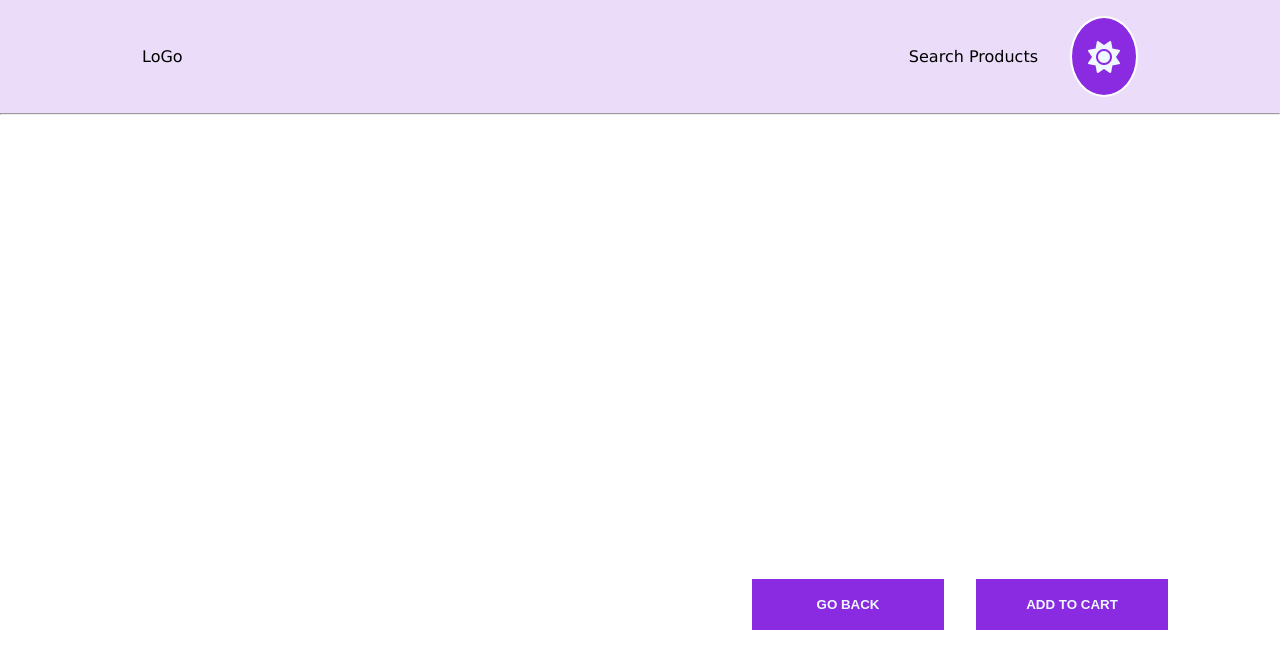
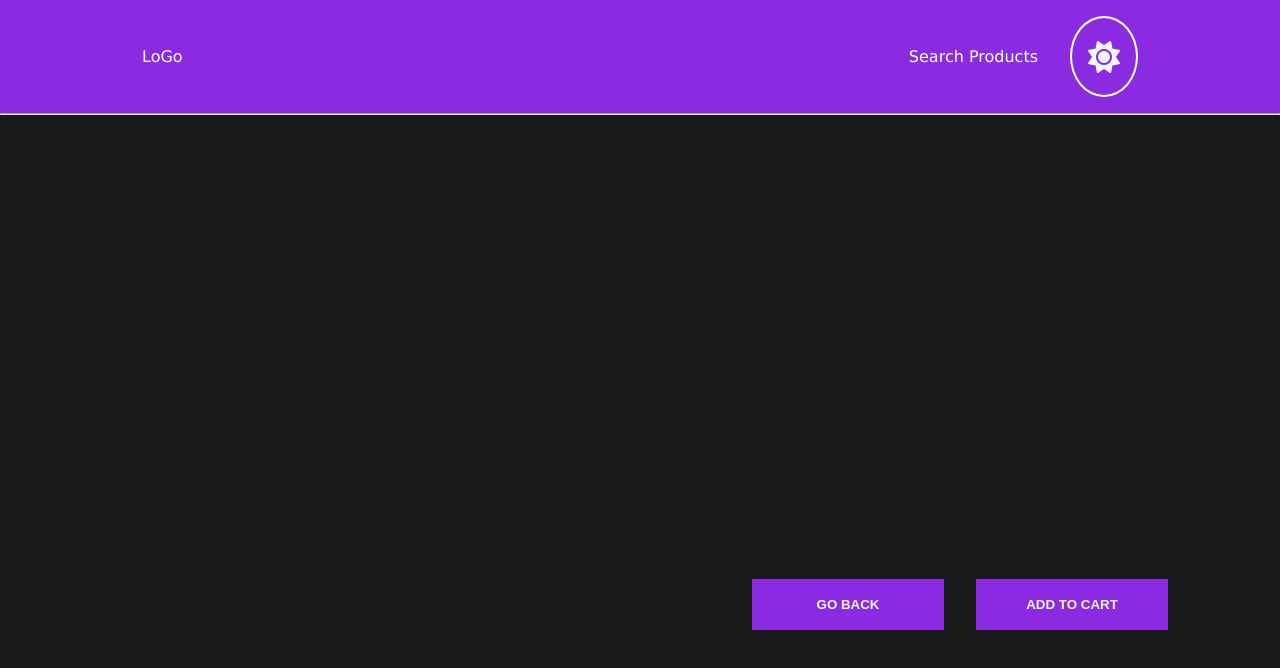
Before and after one commit to sandyFit/products-api-request-js, a website: page detail.html in a window 1280 px wide. Both pictures are taken after a click on the button 1104 px from the left and 56 px from the top of the page. Drawn offline with nearby package versions, Linux system fonts and the light colour scheme; no server answers.

Commit message:
Add dark mode functionality with theme toggle

```diff
--- a/detail.html
+++ b/detail.html
@@ -19,7 +19,7 @@
             <li><a href="/">LoGo</a></li>
             <li><a href="/filterProducts.html">Search Products</a></li>
         </ul>
-        <button class="nav-btn"><i class="fa-solid fa-sun"></i></button>
+        <button id="theme-btn" class="nav-btn"><i class="fa-solid fa-sun"></i></button>
     </nav>
     <hr>
 
--- a/scripts/detail.js
+++ b/scripts/detail.js
@@ -1,14 +1,28 @@
 // detail.js
+document.addEventListener("DOMContentLoaded", function () {
+	const goBackBtn = document.querySelector(".go-back-btn");
+
+	goBackBtn.addEventListener("click", () => {
+		// Navigate back to the previous page
+		window.history.back();
+    });
+
+
+    // Change Theme
+	const changeTheme = () => {
+		const body = document.querySelector("body");
+		body.classList.toggle("dark");
+	};
+
+	const themeBtn = document.querySelector("#theme-btn");
+	themeBtn.addEventListener("click", changeTheme);
+
 	const apiUrl = "https://dummyjson.com/products";
 	const urlParams = new URLSearchParams(window.location.search);
-const id = urlParams.get('id'); // Assuming the ID is passed as a query parameter
+	const id = urlParams.get("id"); // Assuming the ID is passed as a query parameter
 
-axios
-	.get(`${apiUrl}/${id}`)
-    .then((response) => {
-
+	axios.get(`${apiUrl}/${id}`).then((response) => {
 		const container = document.querySelector(".detail-container");
-
 
 		// Updating title and card
 		container.innerHTML += `
@@ -26,11 +40,5 @@ axios
                     </div>
                 </div>
             `;
-
-        const goBackBtn = document.querySelector('.go-back-btn')
-
-        goBackBtn.addEventListener('click', () => {
-            // Navigate back to the previous page
-            window.history.back();
-        })
-	})
+	});
+});
--- a/styles.css
+++ b/styles.css
@@ -20,6 +20,12 @@ main {
 
 }
 
+/*========================THEME===========================*/
+.dark {
+    background: #1a1919;
+    color: #fff;
+}
+
 /*=======================NAVBAR=========================*/
 
 .nav-box {
@@ -27,7 +33,7 @@ main {
     justify-content: center;
     align-items: center;
     padding: 1rem 0;
-    background-color: rgb(235, 220, 249);
+    background-color: blueviolet;
 }
 
 .nav-box ul {
@@ -41,7 +47,7 @@ main {
 }
 
 .nav-box li a {
-    color: #000;
+    color: #fff;
     text-decoration: none;
 
 }
```
Also changed, not shown: filterProducts.html (+1 -1 lines), index.html (+1 -1 lines), scripts/filterProducts.js (+10 -1 lines), scripts/productsList.js (+9 -0 lines). Lines whose indentation alone changed are shown as unchanged.
